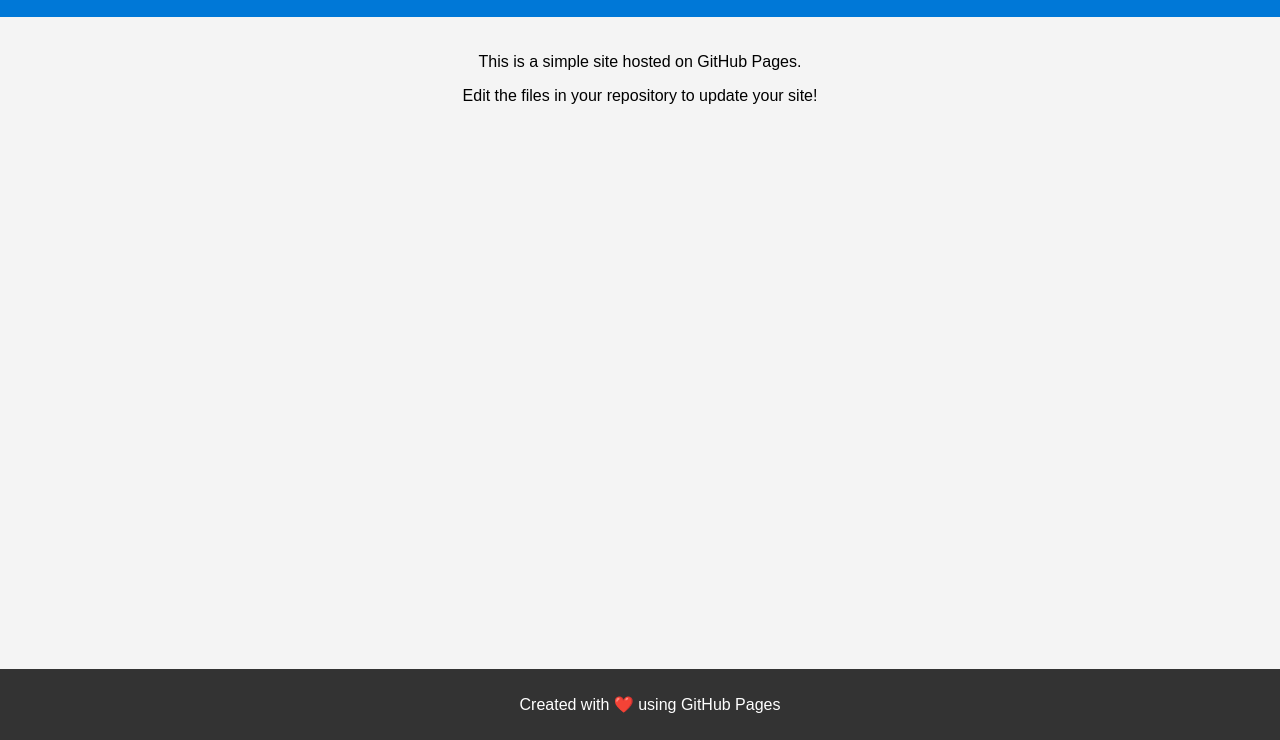
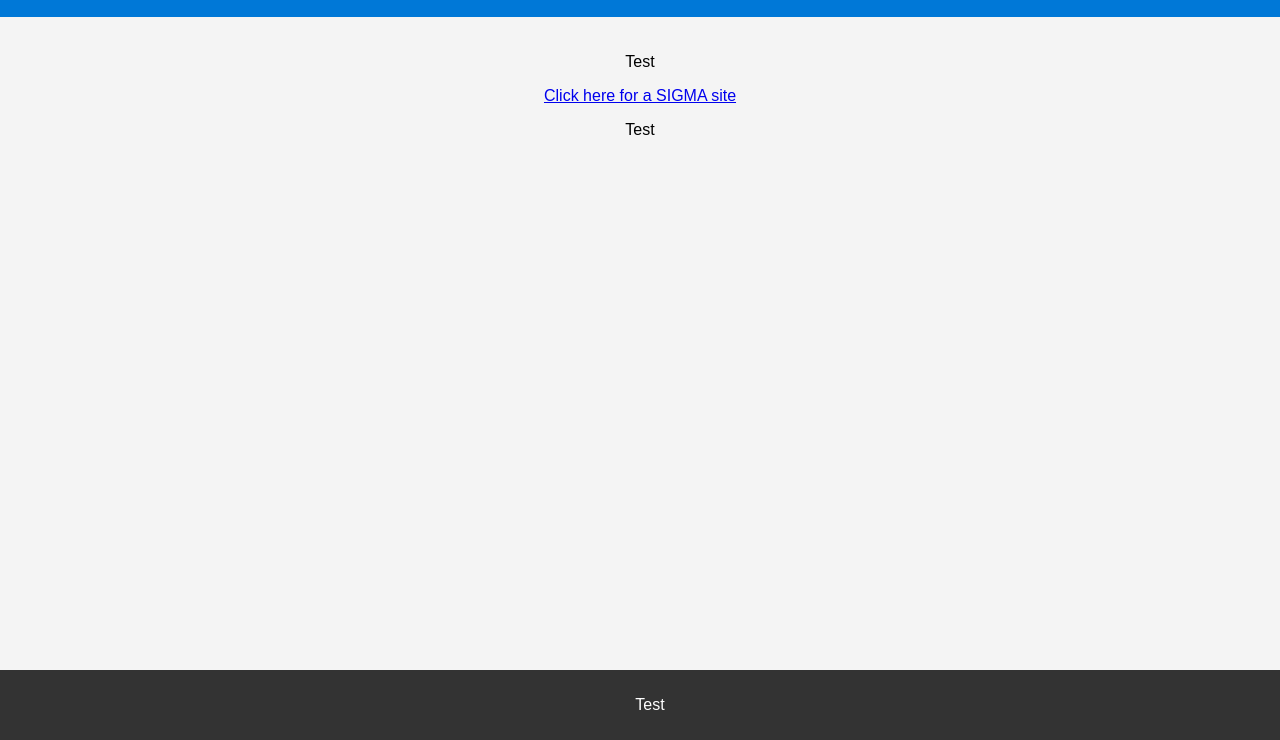
Before and after one commit to CreeperKing3532/skibidi-website, a plain HTML site: page index.html in a window 1280 px wide. Shown: the part 60-800 px from the top of the page. Drawn offline with Linux system fonts and the light colour scheme.

Commit message:
Update index.html

```diff
--- a/index.html
+++ b/index.html
@@ -38,11 +38,12 @@
     <h1>Welcome to My Website</h1>
   </header>
   <main>
-    <p>This is a simple site hosted on GitHub Pages.</p>
-    <p>Edit the files in your repository to update your site!</p>
+    <p>Test</p>
+    <a href="https://guns.lol/dexter069">Click here for a SIGMA site</a>
+    <p>Test</p>
   </main>
   <footer>
-    <p>Created with ❤️ using GitHub Pages</p>
+    <p>Test</p>
   </footer>
 </body>
 </html>
```
